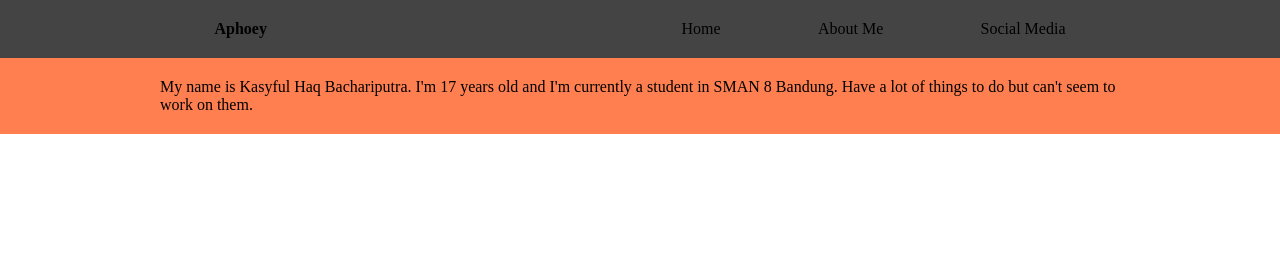
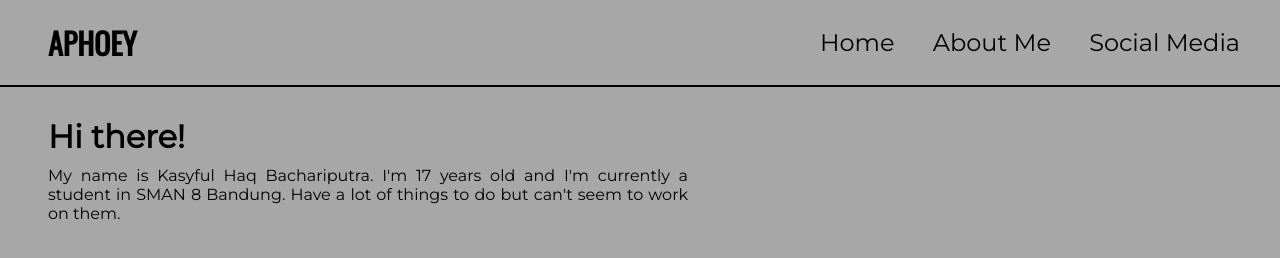
Before and after one commit to DatBoiSUS-Baka/Aphoey-Profile-Page, a plain HTML site: page index.html in a window 1280 px wide. Drawn offline with nearby package versions, Linux system fonts and the light colour scheme.

Commit message:
made changes to html and css
completed the navbar styles (added fonts, colors, adjusted the position) and made little tweaks to description, added header.

```diff
--- a/index.html
+++ b/index.html
@@ -5,17 +5,25 @@
     <meta http-equiv="X-UA-Compatible" content="IE=edge">
     <meta name="viewport" content="width=device-width, initial-scale=1.0">
     <title>Aphoey Profile Page</title>
-    <link rel="stylesheet" href="stlyes.css">
+    <link rel="preconnect" href="https://fonts.googleapis.com">
+    <link rel="preconnect" href="https://fonts.gstatic.com" crossorigin>
+    <link href="https://fonts.googleapis.com/css2?family=Montserrat&family=Oswald&display=swap" rel="stylesheet">
+    <link rel="stylesheet" href="styles.css">
 </head>
 <body>
     <nav>
-        <h4>Aphoey</h4>
+        <div class="name">APHOEY</div>
         <ul>
             <li><a href="">Home</a></li>
             <li><a href="">About Me</a></li>
             <li><a href="">Social Media</a></li>
         </ul>
     </nav>
-    <div class="description">My name is Kasyful Haq Bachariputra. I'm 17 years old and I'm currently a student in SMAN 8 Bandung. Have a lot of things to do but can't seem to work on them.</div>
+    <h1 class="header">Hi there!</h1>
+
+    <div class="description">My name is Kasyful Haq Bachariputra.
+    I'm 17 years old and I'm currently a student in SMAN 8 Bandung.
+    Have a lot of things to do but can't seem to work on them.
+    </div>
 </body>
 </html>
--- a/stlyes.css
+++ /dev/null
@@ -1,35 +0,0 @@
-* {
-    margin: 0;
-    padding: 0;
-}
-
-/* Navbar */
-nav {
-    display: flex;
-    justify-content: space-evenly;
-    background-color: #444;
-    padding: 20px 0;
-}
-
-nav ul {
-    display: flex;
-    list-style: none;
-    justify-content: space-between;
-    width: 30%;
-    padding-left: 200px;
-}
-
-nav a {
-    text-decoration: none;
-    color: black;
-}
-
-/* nav h4 {
-    display: flex;
-} */
-.description {
-    display: flex;
-    justify-content: center;
-    padding: 20px 10em;
-    background-color: coral;
-}
--- /dev/null
+++ b/styles.css
@@ -0,0 +1,72 @@
+* {
+    margin: 0;
+    padding: 0;
+}
+
+/* Colors
+    #F3F3F3
+    #000
+    #A7A7A7
+*/
+
+/* Fonts
+    font-family: 'Montserrat', sans-serif;
+    font-family: 'Oswald', sans-serif;
+*/
+
+:root {
+    --black: #000;
+    --gray: #A7A7A7;
+    --white: #f3f3f3;
+}
+
+body {
+    font-family: 'Montserrat', sans-serif;
+    background-color: var(--gray);
+}
+
+/* Navbar */
+nav {
+    display: flex;
+    justify-content: space-between;
+    background-color: var(--gray);
+    padding: 20px 40px;
+    border-bottom: 2px solid var(--black);
+}
+
+nav ul {
+    display: flex;
+    list-style: none;
+    justify-content: space-between;
+    width: 35%;
+    align-items: center;
+}
+
+nav a {
+    text-decoration: none;
+    color: var(--black);
+    font-size: 24px;
+}
+
+.name {
+    display: flex;
+    font-size: 30px;
+    font-family: 'Oswald', sans-serif;
+    font-weight: bold;
+    color: var(--black);
+    padding-left: 8px
+}
+
+.header {
+    margin-top: 30px;
+    margin-left: 48px;
+}
+
+.description {
+    display: flex;
+    justify-content: center;
+    width: 50%;
+    text-align: justify;
+    padding: 10px 3em;
+    color: var(--black);
+}
```
